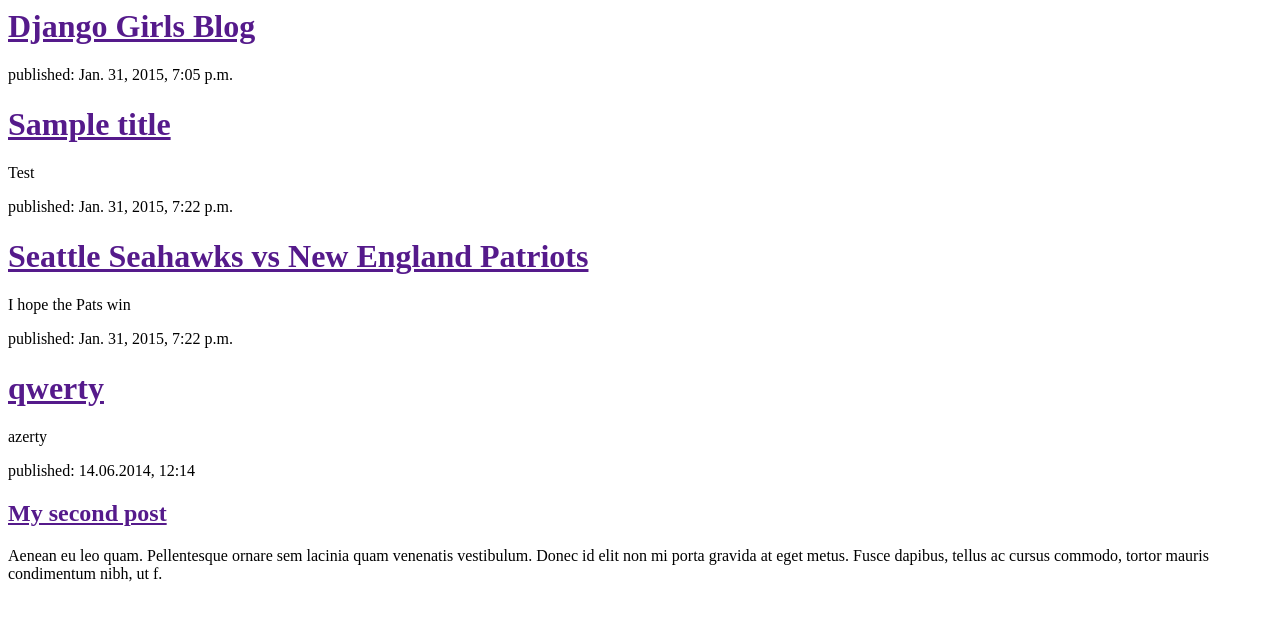
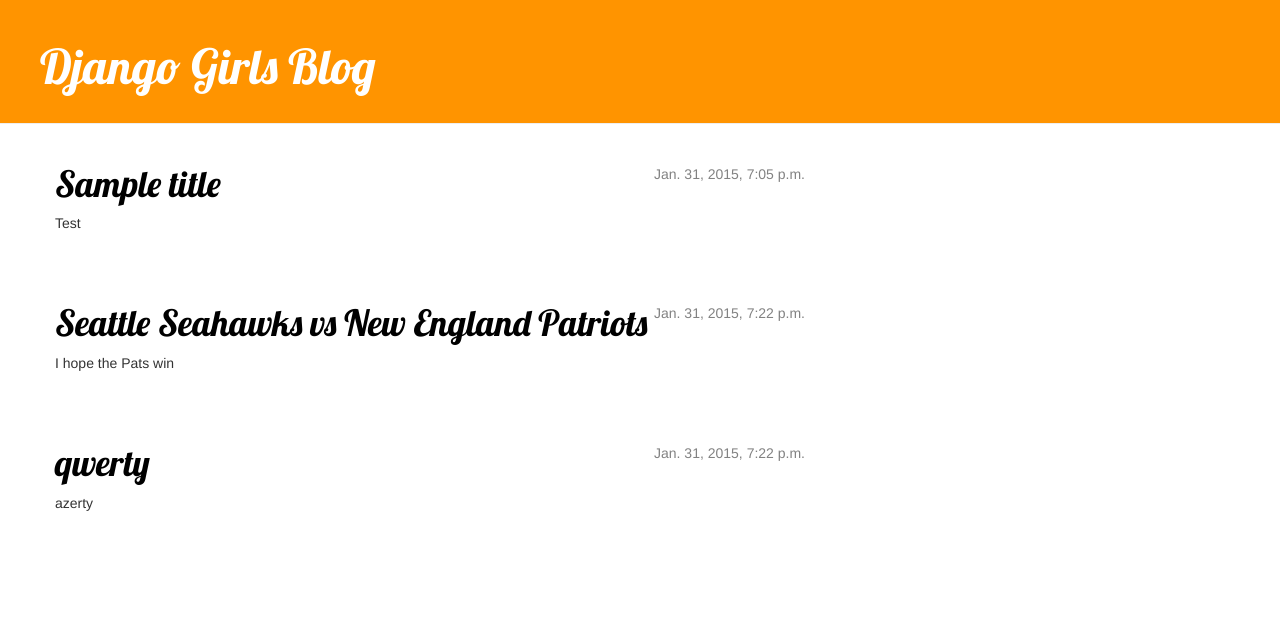
Before and after one commit to yiweig/deltablog, a Django app: page / in a window 1280 px wide. Shown: the top 621 px of the page. Run offline with Django 3.2, Linux system fonts and the light colour scheme; data comes from the database, SQL or seed files in the repository; some libraries are stand-ins or nearby versions.

Commit message:
website now has css!

```diff
--- a/deltablog/deltablog/settings.py
+++ b/deltablog/deltablog/settings.py
@@ -82,3 +82,7 @@
 # https://docs.djangoproject.com/en/1.7/howto/static-files/
 
 STATIC_URL = '/static/'
+
+STATICFILES_DIRS = (
+    os.path.join(BASE_DIR, "static"),
+)
--- a/deltablog/deltablog_app/templates/deltablog_app/post_list.html
+++ b/deltablog/deltablog_app/templates/deltablog_app/post_list.html
@@ -1,24 +1,33 @@
+{% load staticfiles %}
 <html>
     <head>
         <title>Django Girls blog</title>
+        <link rel="stylesheet" href="//maxcdn.bootstrapcdn.com/bootstrap/3.2.0/css/bootstrap.min.css">
+        <link rel="stylesheet" href="//maxcdn.bootstrapcdn.com/bootstrap/3.2.0/css/bootstrap-theme.min.css">
+        <script src="//maxcdn.bootstrapcdn.com/bootstrap/3.2.0/js/bootstrap.min.js"></script>
+        <link rel="stylesheet" href="{% static 'css/deltablog_app.css' %}">
+        <link href="//fonts.googleapis.com/css?family=Lobster&subset=latin,latin-ext" rel="stylesheet" type="text/css">
     </head>
     <body>
-        <div>
+        <div class="page-header">
             <h1><a href="">Django Girls Blog</a></h1>
         </div>
 
-        {% for post in posts %}
-            <div>
-                <p>published: {{ post.published_date }}</p>
-                <h1><a href="">{{ post.title }}</a></h1>
-                <p>{{ post.text|linebreaks }}</p>
+        <div class="content container">
+            <div class="row">
+                <div class="col-md-8">
+                    {% for post in posts %}
+                        <div class="post">
+                            <div class="date">
+                                {{ post.published_date }}
+                            </div>
+                            <h1><a href="">{{ post.title }}</a></h1>
+                            <p>{{ post.text|linebreaks }}</p>
+                        </div>
+                    {% endfor %}
+                </div>
             </div>
-        {% endfor %}
+        </div>
 
-        <div>
-            <p>published: 14.06.2014, 12:14</p>
-            <h2><a href="">My second post</a></h2>
-            <p>Aenean eu leo quam. Pellentesque ornare sem lacinia quam venenatis vestibulum. Donec id elit non mi porta gravida at eget metus. Fusce dapibus, tellus ac cursus commodo, tortor mauris condimentum nibh, ut f.</p>
-        </div>
     </body>
 </html>
--- /dev/null
+++ b/deltablog/static/css/deltablog_app.css
@@ -0,0 +1,47 @@
+.page-header {
+    background-color: #ff9400;
+    margin-top: 0;
+    padding: 20px 20px 20px 40px;
+}
+
+.page-header h1, .page-header h1 a, .page-header h1 a:visited, .page-header h1 a:active {
+    color: #ffffff;
+    font-size: 36pt;
+    text-decoration: none;
+}
+
+.content {
+    margin-left: 40px;
+}
+
+h1, h2, h3, h4 {
+    font-family: 'Lobster', cursive;
+}
+
+.date {
+    float: right;
+    color: #828282;
+}
+
+.save {
+    float: right;
+}
+
+.post-form textarea, .post-form input {
+    width: 100%;
+}
+
+.top-menu, .top-menu:hover, .top-menu:visited {
+    color: #ffffff;
+    float: right;
+    font-size: 26pt;
+    margin-right: 20px;
+}
+
+.post {
+    margin-bottom: 70px;
+}
+
+.post h1 a, .post h1 a:visited {
+    color: #000000;
+}
```
